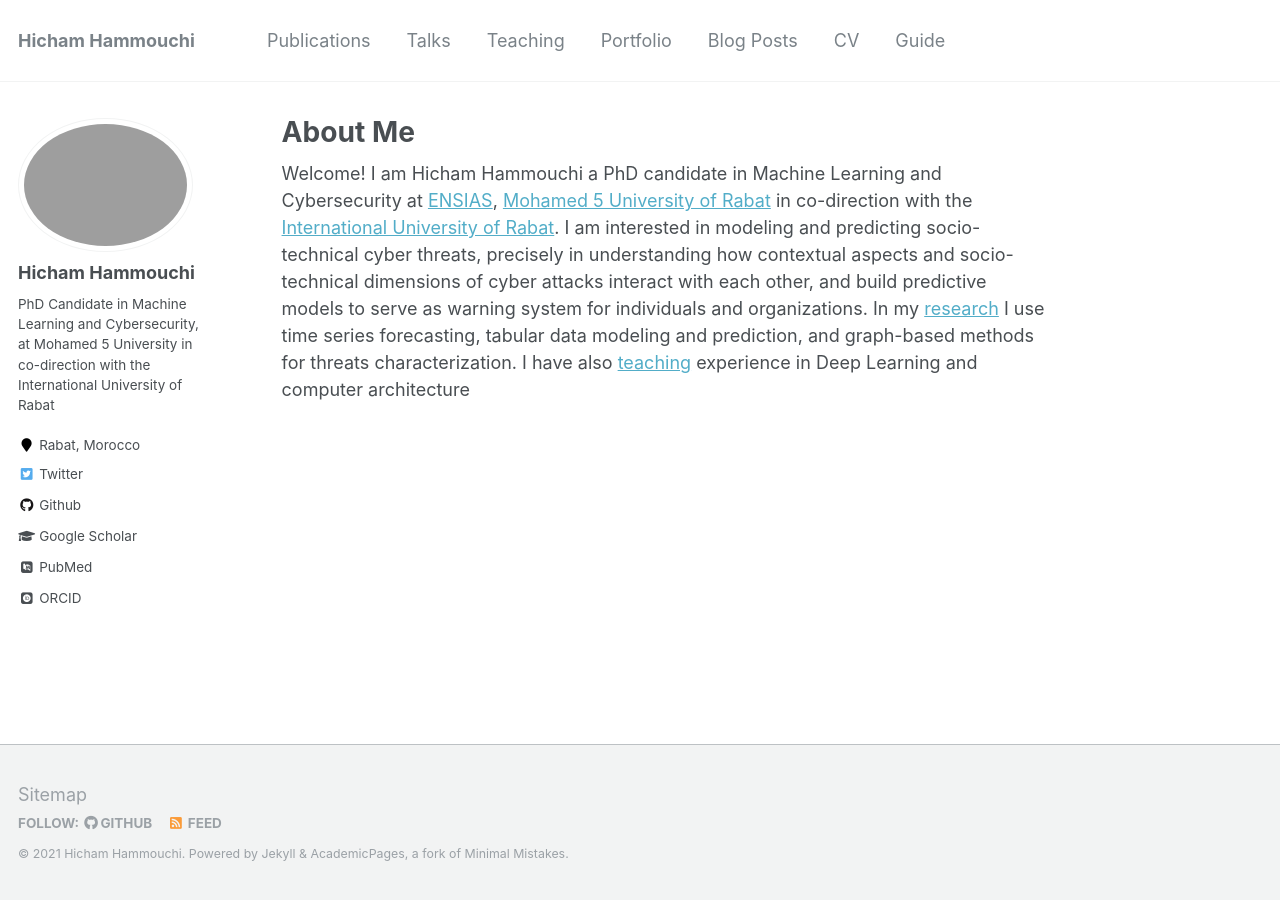
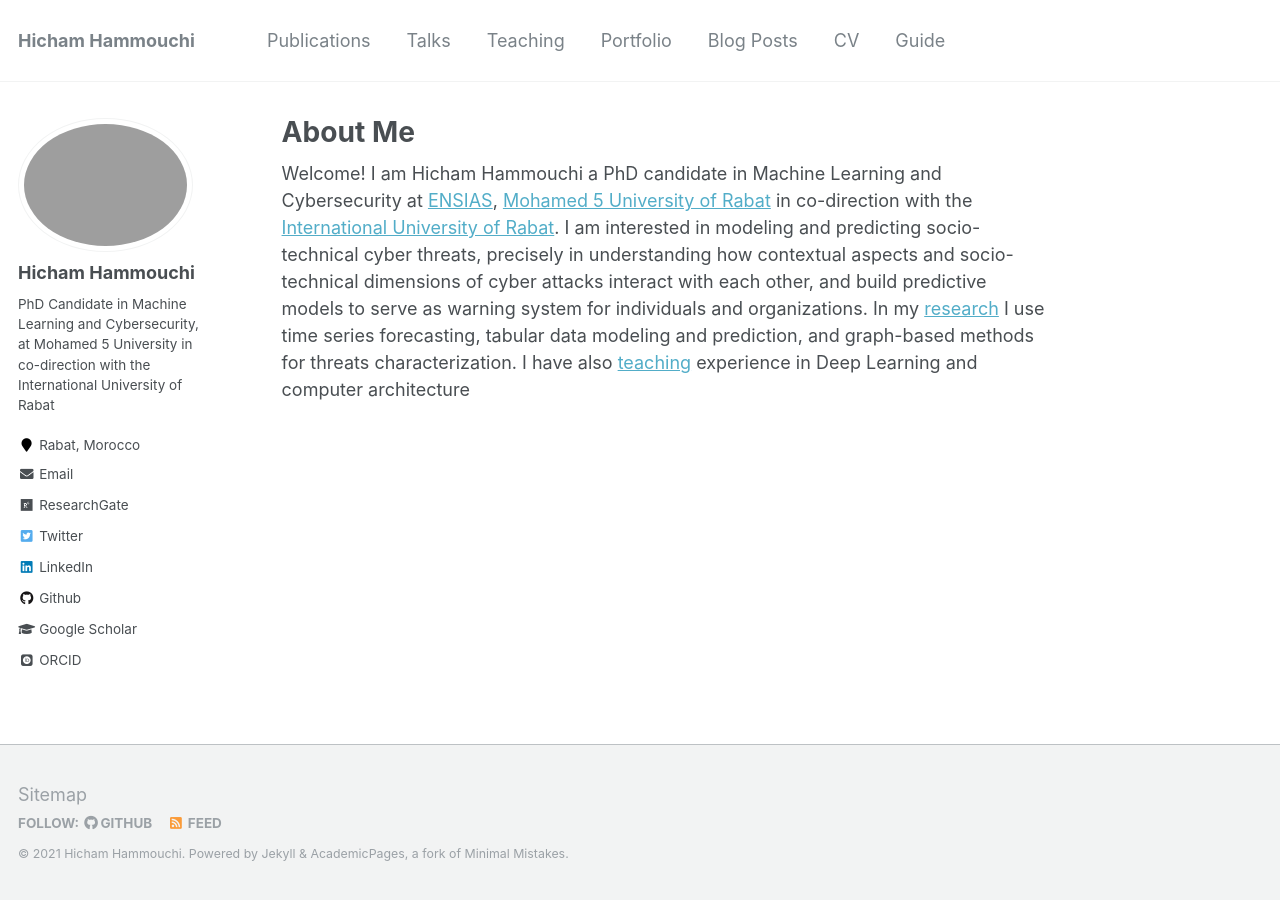
Before and after one commit to hhicham05/hichamhammouchi.github.io, a Jekyll site: the page built from _pages/about.md, in a window 1280 px wide. Built offline with Jekyll 4.4.1, drawn with Linux system fonts in a browser that asks for light colours; some web fonts are replaced; part of the change alters nothing that is shown.

Commit message:
Update _config.yml

```diff
--- a/_config.yml
+++ b/_config.yml
@@ -81,14 +81,14 @@ analytics:
 # Site Author
 author:
   name             : "Hicham Hammouchi"
-  avatar           : "profile.jpg"
+  avatar           : "profile-min.jpg"
   bio              : "PhD Candidate in Machine Learning and Cybersecurity, at Mohamed 5 University in co-direction with the International University of Rabat"
   location         : "Rabat, Morocco"
   employer         :
-  pubmed           : "https://www.ncbi.nlm.nih.gov/pubmed/?term=john+snow"
-  googlescholar    : "http://yourfullgooglescholarurl.com"
-  email            :
-  researchgate     :  # example: "https://www.researchgate.net/profile/yourprofile"
+  pubmed           :
+  googlescholar    : "https://scholar.google.com/citations?user=uRQGav8AAAAJ&hl=en"
+  email            : "hicham.hammouchi@uir.ac.ma"
+  researchgate     : "https://www.researchgate.net/profile/Hicham-Hammouchi"
   uri              :
   bitbucket        :
   codepen          :
@@ -96,20 +96,20 @@ author:
   flickr           :
   facebook         :
   foursquare       :
-  github           : "hhicham05"
+  github           : "hichamhammouchi"
   google_plus      :
   keybase          :
   instagram        :
   impactstory      : #"https://profiles.impactstory.org/u/xxxx-xxxx-xxxx-xxxx"
   lastfm           :
-  linkedin         :
-  orcid            : "http://orcid.org/yourorcidurl"
+  linkedin         : "https://www.linkedin.com/in/hhicham05/"
+  orcid            : "https://orcid.org/0000-0002-0572-218X"
   pinterest        :
   soundcloud       :
   stackoverflow    : # http://stackoverflow.com/users/123456/username
   steam            :
   tumblr           :
-  twitter          : "replacethistwitterhandle"
+  twitter          : "hhicham05"
   vine             :
   weibo            :
   xing             :
```
